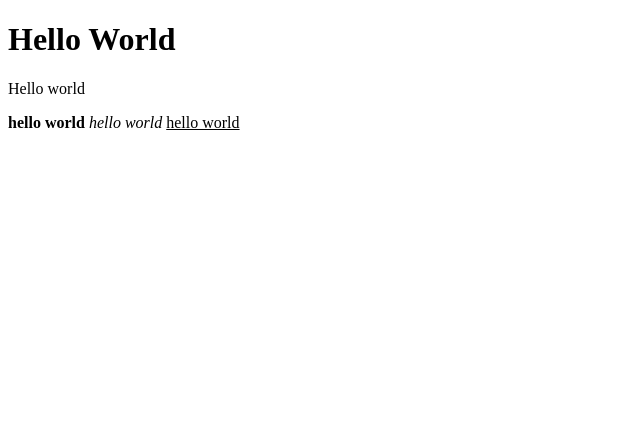
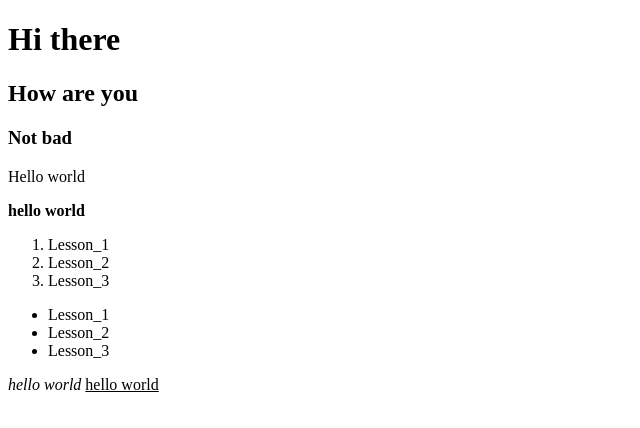
Before and after one commit to kssasha/Lesson_2, a plain HTML site: page Index.html in a window 1280 px wide. Shown: the whole page, without its empty margins (0-640 px from the left). Drawn offline with Linux system fonts and the light colour scheme.

Commit message:
Version 2.0

```diff
--- a/Index.html
+++ b/Index.html
@@ -2,13 +2,26 @@
 <html>
   <head>
     <meta charset="utf-8" />
-    <title>Lesson 2</title>
+    <title>Lesson 2: My First Work</title>
   </head>
   <body>
-    <h1>Hello World</h1>
+    <h1>Hi there</h1>
+    <h2>How are you</h2>
+    <h3>Not bad</h3>
     <p>Hello world</p>
     <strong> hello world </strong>
+    <ol>
+      <li>Lesson_1</li>
+      <li>Lesson_2</li>
+      <li>Lesson_3</li>
+    </ol>
+    <ul>
+      <li>Lesson_1</li>
+      <li>Lesson_2</li>
+      <li>Lesson_3</li>
+    </ul>
     <em> hello world </em>
     <u> hello world </u>
+    <b></b>
   </body>
 </html>
```
